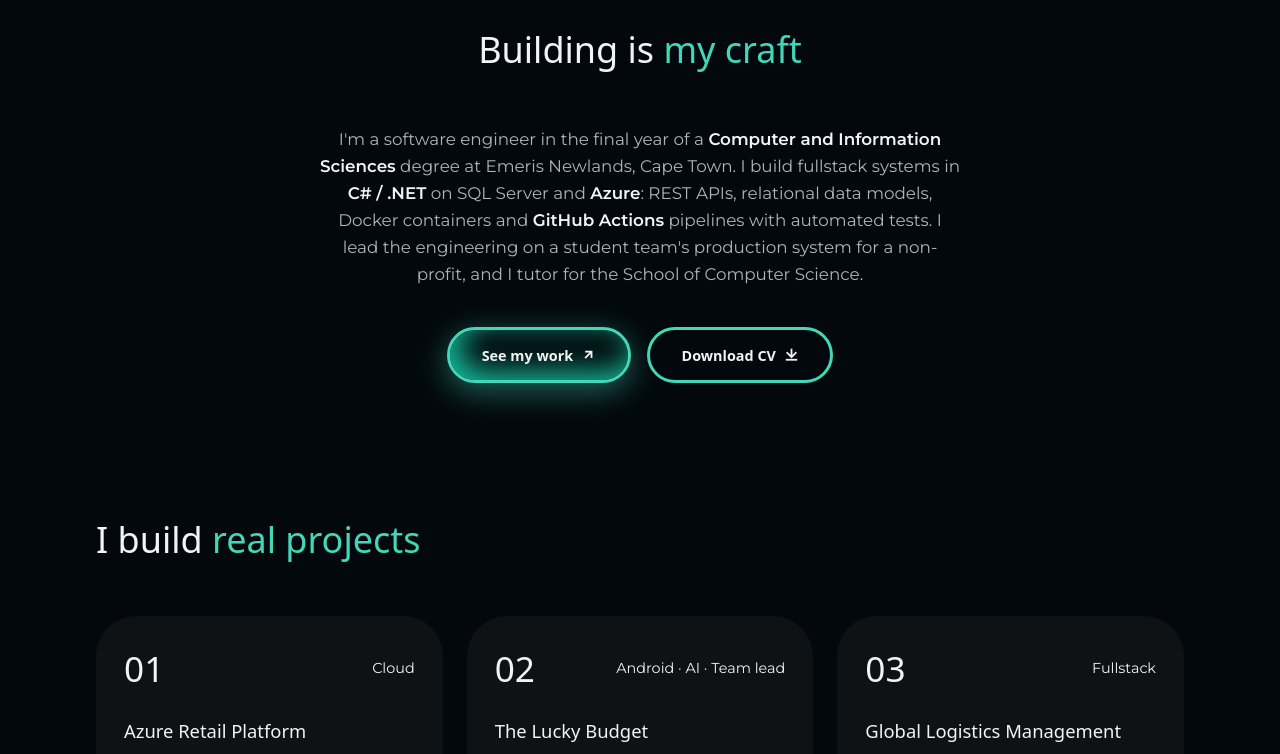
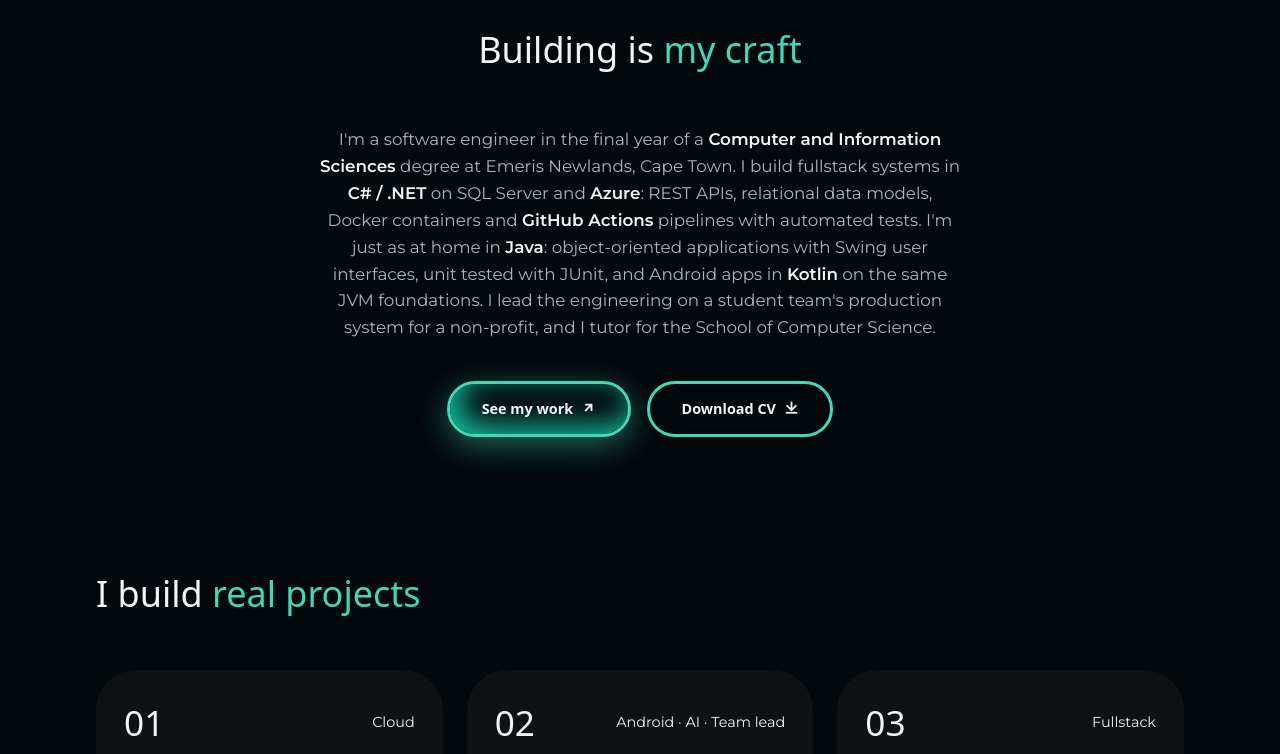
Before and after one commit to ST10439147/Dillon-Rinkwest-portfolio, an Astro site: page / in a window 1280 px wide. Shown: the part 780-1534 px from the top of the page. Built offline with nearby package versions, Linux system fonts and the light colour scheme; Astro itself is replaced by a stand-in of ours; a web font is replaced by a local one.

Commit message:
Highlight Java skills and platform leadership
Rename the lead engineer experience to emphasize the NPO management platform and expand the portfolio summary to include Java, Swing, JUnit, and Kotlin.

```diff
--- a/src/pages/index.astro
+++ b/src/pages/index.astro
@@ -100,7 +100,7 @@ const skills = [
 ];
 
 const experience = [
-  { when: 'April 2026 — now', title: 'Lead Engineer, Work-Integrated Learning', where: 'Student team · non-profit client', text: 'Building a management platform now being delivered to the client: .NET 10 Web API, EF Core and Azure (SQL, Key Vault, Blob Storage, Communication Services), with Blazor and .NET MAUI clients.' },
+  { when: 'April 2026 — now', title: 'Lead Engineer, NPO Management Platform', where: 'Student team · non-profit client', text: 'Building a management platform now being delivered to the client: .NET 10 Web API, EF Core and Azure (SQL, Key Vault, Blob Storage, Communication Services), with Blazor and .NET MAUI clients.' },
   { when: 'April 2026 — November 2026', title: 'Tutor, School of Computer Science', where: 'Emeris Newlands (Varsity College)', text: 'Weekly consultations, debugging sessions and code reviews for first- and second-year students, explaining the root cause of each fix rather than handing over the answer.' },
   { when: '2026', title: 'Golden Key · IITPSA · Cisco', where: 'Honours & certifications', text: 'Golden Key International Honour Society (top 15%, 85.75% average), IITPSA student member, and Cisco Introduction to Cybersecurity.' },
 ];
@@ -180,7 +180,9 @@ const pad = (n: number) => String(n).padStart(2, '0');
         <p class="about-text">
           I'm a software engineer in the final year of a <b>Computer and Information Sciences</b> degree at Emeris Newlands, Cape Town.
           I build fullstack systems in <b>C# / .NET</b> on SQL Server and <b>Azure</b>: REST APIs, relational data models,
-          Docker containers and <b>GitHub Actions</b> pipelines with automated tests. I lead the engineering on a student team's
+          Docker containers and <b>GitHub Actions</b> pipelines with automated tests. I'm just as at home in <b>Java</b>:
+          object-oriented applications with Swing user interfaces, unit tested with JUnit,
+          and Android apps in <b>Kotlin</b> on the same JVM foundations. I lead the engineering on a student team's
           production system for a non-profit, and I tutor for the School of Computer Science.
         </p>
         <div class="contact-actions">
```
